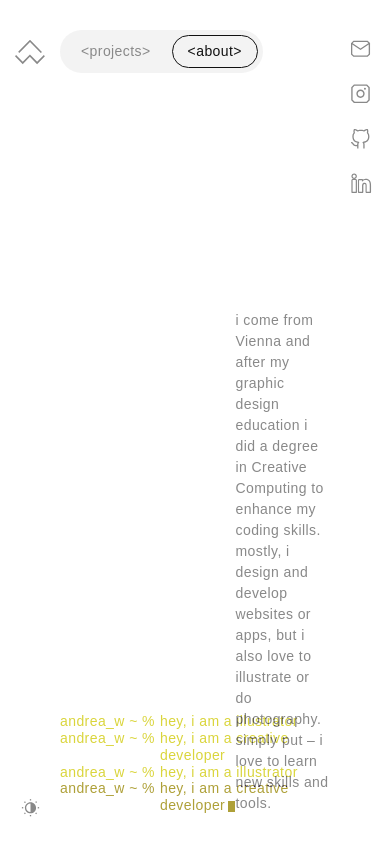
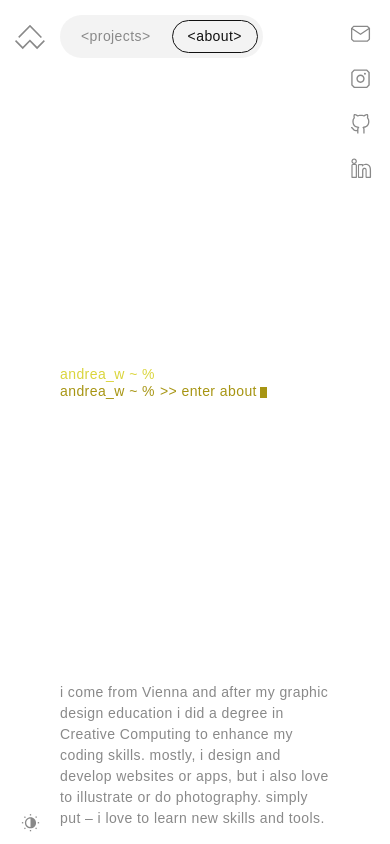
Before and after one commit to andrea0815/2025-portfolio-react, a React (Vite) app: page /about in a window 390 px wide. Built offline with nearby package versions, Linux system fonts and the light colour scheme; a web font is replaced by a local one.

Commit message:
feat: terminal store, responsive terminal

```diff
--- /dev/null
+++ b/src/components/Heading.tsx
@@ -0,0 +1,11 @@
+import React from 'react';
+
+function Heading() {
+  return (
+    <div>
+
+    </div>
+  );
+}
+
+export default Heading;
--- a/src/components/Nav.tsx
+++ b/src/components/Nav.tsx
@@ -7,9 +7,11 @@ function Nav() {
         : "text-text  px-4 pt-2 pb-2 border-1 rounded-4xl border-transparent";
 
     return (
-        <div className='[grid-area:main] self-start flex flex-row px-2 py-2 bg-grayish gap-2 w-fit rounded-4xl'>
-            <NavLink to="/projects" className={linkClass}>&lt;projects&gt;</NavLink>
-            <NavLink to="/about" className={linkClass}>&lt;about&gt;</NavLink>
+        <div className="lg:pt-6 pt-4 [grid-area:main] self-start z-10">
+            <div className=' flex flex-row px-2 py-2 bg-grayish gap-2 w-fit rounded-4xl'>
+                <NavLink to="/projects" className={linkClass}>&lt;projects&gt;</NavLink>
+                <NavLink to="/about" className={linkClass}>&lt;about&gt;</NavLink>
+            </div>
         </div>
     );
 }
--- a/src/components/Terminal.tsx
+++ b/src/components/Terminal.tsx
@@ -1,95 +1,97 @@
-import { useEffect, useRef, useState } from "react";
-import { useGSAP } from "@gsap/react";
+import { useState, useEffect, useRef } from "react";
+import gsap from "gsap";
+import terminalData from "../terminal.json";
+import { useTerminalQueue } from "../stores/useTerminalQueue";
 
-import gsap from "gsap";
-
-import terminalData from "../terminal.json";
-
-type Line = {
-  id: number;
-  text: string;
-  input?: string | null;
-};
-
-function Terminal() {
+export default function Terminal() {
     const terminalRef = useRef<HTMLParagraphElement | null>(null);
 
+    // visible lines in the terminal
+    const lines = useTerminalQueue((s) => s.lines);
+    const addVisible = useTerminalQueue((s) => s.addVisible);
+
+    // queue from zustand
+    const queue = useTerminalQueue((s) => s.queue);
+    const dequeue = useTerminalQueue((s) => s.dequeue);
+
+    // static prefix
     const [staticText, setStaticText] = useState<string>(terminalData.static[0]);
-  const [lines, setLines] = useState<Line[]>([]);
 
-  // Add a line to state instead of creating DOM manually
-  function addLine(text: string, input: string | null = null) {
-    setLines((prev) => [
-      ...prev,
-      { id: Date.now() + Math.random(), text, input },
-    ]);
+    function animateLastLine(tl: gsap.core.Timeline) {
+        const lineEls = terminalRef.current?.querySelectorAll(".line");
+        if (!lineEls || lineEls.length === 0) return;
+
+        const last = lineEls[lineEls.length - 1];
+        const staticEl = last.querySelector(".static") as HTMLElement | null;
+        const outputEl = last.querySelector(".output") as HTMLElement | null;
+
+        if (!staticEl || !outputEl) return;
+
+        const finalText = outputEl.getAttribute("data-final-text") ?? "";
+
+        tl.to(staticEl, { opacity: 1, duration: 0 });
+
+        tl.to(outputEl, {
+            duration: 0.3,
+            ease: "linear",
+            scrambleText: {
+                text: finalText,
+                chars: "!+?%[$_:]#-{/*}",
+            },
+        });
     }
 
-  function addMultipleLines(
-    lines: string[] | string,
-    inputs?: string[] | string | null
-  ) {
-    if (typeof lines === "string" && Array.isArray(inputs)) {
-      inputs.forEach((inp) => addLine(lines, inp));
-    } else if (Array.isArray(lines) && typeof inputs === "string") {
-      lines.forEach((line) => addLine(line, inputs));
-    } else if (Array.isArray(lines) && Array.isArray(inputs)) {
-      lines.forEach((line, i) => addLine(line, inputs[i]));
-    } else if (Array.isArray(lines) && inputs === null) {
-      lines.forEach((line) => addLine(line, null));
-    }
-  }
+    // 👉 SEQUENCING: Process the queue one-by-one
+    useEffect(() => {
+        if (queue.length === 0) return;
 
-  // Initial load
+        const nextLine = queue[0];
+        addVisible(nextLine);
+
+        requestAnimationFrame(() => {
+            const tl = gsap.timeline({
+                onComplete() {
+                    dequeue();
+                },
+            });
+
+            animateLastLine(tl);
+        });
+    }, [queue, dequeue]);
+
     useEffect(() => {
-    addLine(terminalData.greeting[0], "illustrator");
-    addLine(terminalData.greeting[0], "creative developer");
-    addMultipleLines(terminalData.workExperience);
-
-    // Handle static text switching
-    const updateStatic = () => {
+        function updateStaticText() {
             if (window.innerWidth < 640) {
                 setStaticText(terminalData.static[1]);
             } else {
                 setStaticText(terminalData.static[0]);
             }
-    };
+        }
 
-    updateStatic();
-    window.addEventListener("resize", updateStatic);
-
-    return () => window.removeEventListener("resize", updateStatic);
+        updateStaticText();
+        window.addEventListener("resize", updateStaticText);
+        return () => window.removeEventListener("resize", updateStaticText);
     }, []);
 
-  // Animate every time lines change
-  useGSAP(
-    () => {
-      const elements = terminalRef.current?.querySelectorAll(".output") ?? [];
-
-      elements.forEach((el) => {
-        const text = el.getAttribute("data-final-text") ?? "";
-
-        gsap.to(el, {
-          duration: 2,
-          scrambleText: { text, chars: "!?%$_:[]{}/#*" },
-        });
-      });
-    },
-    { dependencies: [lines] }
-  );
-
     return (
-    <div className="[grid-area:main] self-end mix-blend-difference">
-      <p ref={terminalRef} className="terminal w-fit flex flex-col leading-[1.2em]">
+        <div className="flex flex-1 items-end self-end mix-blend-difference">
+            <p
+                ref={terminalRef}
+                className="terminal w-fit flex flex-col leading-[1.2em]"
+            >
                 {lines.map((line) => {
-          const resolved = line.text.includes("BLANK") && line.input
+                    const resolved =
+                        line.text.includes("BLANK") && line.input
                             ? line.text.replace("BLANK", line.input)
                             : line.text;
 
                     return (
-            <span key={line.id} className="line">
-              <span className="static">{staticText}</span>
-              <span className="output" data-final-text={resolved}></span>
+                        <span key={line.id} className="line flex gap-2">
+                            <span className="static opacity-0">{staticText}</span>
+                            <span
+                                className="output opacity-100"
+                                data-final-text={resolved}
+                            ></span>
                         </span>
                     );
                 })}
@@ -97,5 +99,3 @@ function Terminal() {
         </div>
     );
 }
-
-export default Terminal;
--- a/src/index.css
+++ b/src/index.css
@@ -5,7 +5,7 @@
 @theme {
   --color-*: initial;
   --color-yellow: #DAD53C;
-  --color-khaki: #AEA038;
+  --color-khaki: #A79513;
   --color-white: #FFFFFF;
   --color-white: #FFFFFF;
   --color-black: #111111;
@@ -20,7 +20,7 @@
   --color-primary: var(--color-khaki);
   --color-secondary: var(--color-yellow);
   --color-grayish: var(--color-gray-100-10);
-  --color-highlight: var(--color-yellow);
+  --color-highlight: var(--color-black);
 
   --text-base: 14px;
 
@@ -66,7 +66,7 @@
 
   ::selection {
     background-color: var(--color-highlight);
-    color: var(--color-black);
+    color: var(--color-gray-100);
   }
 
   .dark {
--- a/src/layouts/MainLayout.tsx
+++ b/src/layouts/MainLayout.tsx
@@ -14,25 +14,40 @@ function MainLayout() {
 
     return (
         <>
-            <div className="h-full w-full fixed py-6
-            grid
-            grid-cols-[var(--spacing-7)_1fr_var(--spacing-7)]
-            lg:grid-cols-[var(--spacing-8)_1fr_var(--spacing-8)]
-            [grid-template-areas:'sidebar_main_social']
-            ">
-                <div className="[grid-area:sidebar] flex flex-col justify-between items-center">
+            <div
+                className="
+    fixed h-full w-full
+    grid
+    grid-cols-[var(--spacing-7)_1fr_var(--spacing-7)]
+    lg:grid-cols-[var(--spacing-8)_1fr_var(--spacing-8)]
+    grid-rows-[100dvh]
+    [grid-template-areas:'sidebar_main_social']
+  "
+            >
+                <div className="[grid-area:sidebar] flex flex-col justify-between items-center lg:py-6 py-4">
                     <LogoBtn />
                     <ThemeBtn />
                 </div>
-                <div className="[grid-area:main] flex justify-end items-end">
-                    <Outlet />
+
+                <div className="[grid-area:main] flex flex-col md:flex-row gap-6 md:items-stretch lg:pb-6 pb-4 min-h-0 h-full">
+                    <div className="flex-1 flex items-end min-h-0 overflow-hidden">
+                        <div className="w-full h-full overflow-hidden flex items-end">
+                            <Terminal />
+                        </div>
+                    </div>
+
+                    <div className="flex-1 flex items-end md:justify-end min-h-0 overflow-hidden">
+                        <Outlet />
+                    </div>
                 </div>
-                <Terminal />
+
                 {!isHome && <Nav />}
-                <div className="[grid-area:social] flex flex-col items-center">
+
+                <div className="[grid-area:social] flex flex-col items-center lg:py-6 py-4">
                     <SocialList />
                 </div>
             </div>
+
         </>
 
     );
--- a/src/main.tsx
+++ b/src/main.tsx
@@ -7,7 +7,5 @@ import './index.css';
 import App from './App';
 
 createRoot(document.getElementById('root')!).render(
-  <StrictMode>
       <App />
-  </StrictMode>,
 )
--- a/src/pages/AboutPage.tsx
+++ b/src/pages/AboutPage.tsx
@@ -1,8 +1,19 @@
-import React from 'react';
+import { useEffect } from "react";
+import { useTerminalQueue } from "../stores/useTerminalQueue";
+import terminalData from "../terminal.json";
+function AboutPage() {
 
-function AboutPage() {
+  const enqueueLine = useTerminalQueue((s) => s.enqueueLine);
+
+  const loadText: string = terminalData.loaded[0]
+
+  useEffect(() => {
+    enqueueLine("");
+    enqueueLine(loadText, "about");
+  }, [])
+
   return (
-    <div className='w-[35%]'>
+    <div className='flex items-end'>
       <p>i come from Vienna and after my graphic design education i did a degree in Creative Computing to enhance my coding skills. mostly, i design and develop websites or apps, but i also love to illustrate or do photography. simply put  – i love to learn new skills and tools.</p>
     </div>
   );
--- /dev/null
+++ b/src/stores/useTerminalQueue.ts
@@ -0,0 +1,66 @@
+import { create } from "zustand";
+
+export type Line = {
+  id: number;
+  text: string;
+  input?: string | null;
+};
+
+type TerminalQueueStore = {
+  queue: Line[];
+  lines: Line[];
+  enqueueLine: (text: string, input?: string | null) => void;
+  enqueueMultiple: (
+    lines: string[] | string,
+    input?: string[] | string | null
+  ) => void;
+  dequeue: () => void;
+  addVisible: (line: Line) => void;
+};
+
+export const useTerminalQueue = create<TerminalQueueStore>((set) => ({
+  queue: [],
+  lines: [],
+
+  addVisible: (line) =>
+  set((state) => ({ lines: [...state.lines, line] })),
+
+  enqueueLine: (text, input = null) => {
+    const line: Line = {
+      id: Date.now() + Math.random(),
+      text,
+      input,
+    };
+    set((state) => ({ queue: [...state.queue, line] }));
+  },
+
+  enqueueMultiple: (lines, input = null) =>
+    set((state) => {
+      const newLines: Line[] = [];
+
+      if (typeof lines === "string" && Array.isArray(input)) {
+        input.forEach((inp) =>
+          newLines.push({ id: Date.now() + Math.random(), text: lines, input: inp })
+        );
+      } else if (Array.isArray(lines) && typeof input === "string") {
+        lines.forEach((line) =>
+          newLines.push({ id: Date.now() + Math.random(), text: line, input })
+        );
+      } else if (Array.isArray(lines) && Array.isArray(input)) {
+        lines.forEach((line, i) =>
+          newLines.push({ id: Date.now() + Math.random(), text: line, input: input[i] })
+        );
+      } else if (Array.isArray(lines) && input == null) {
+        lines.forEach((line) =>
+          newLines.push({ id: Date.now() + Math.random(), text: line, input: null })
+        );
+      }
+
+      return { queue: [...state.queue, ...newLines] };
+    }),
+
+  dequeue: () =>
+    set((state) => ({
+      queue: state.queue.slice(1),
+    })),
+}));
--- a/src/terminal.json
+++ b/src/terminal.json
@@ -7,7 +7,7 @@
         "hey, i am a BLANK"
     ],
     "loaded": [
-        ">> BLANK loaded"
+        ">> enter BLANK"
     ],
     "exit": [
         ">> exit BLANK"
```
Also changed, not shown: src/pages/LandingPage.tsx (+17 -1 lines), src/pages/ProjectsPage.tsx (+14 -1 lines). Lines whose indentation alone changed are shown as unchanged.
